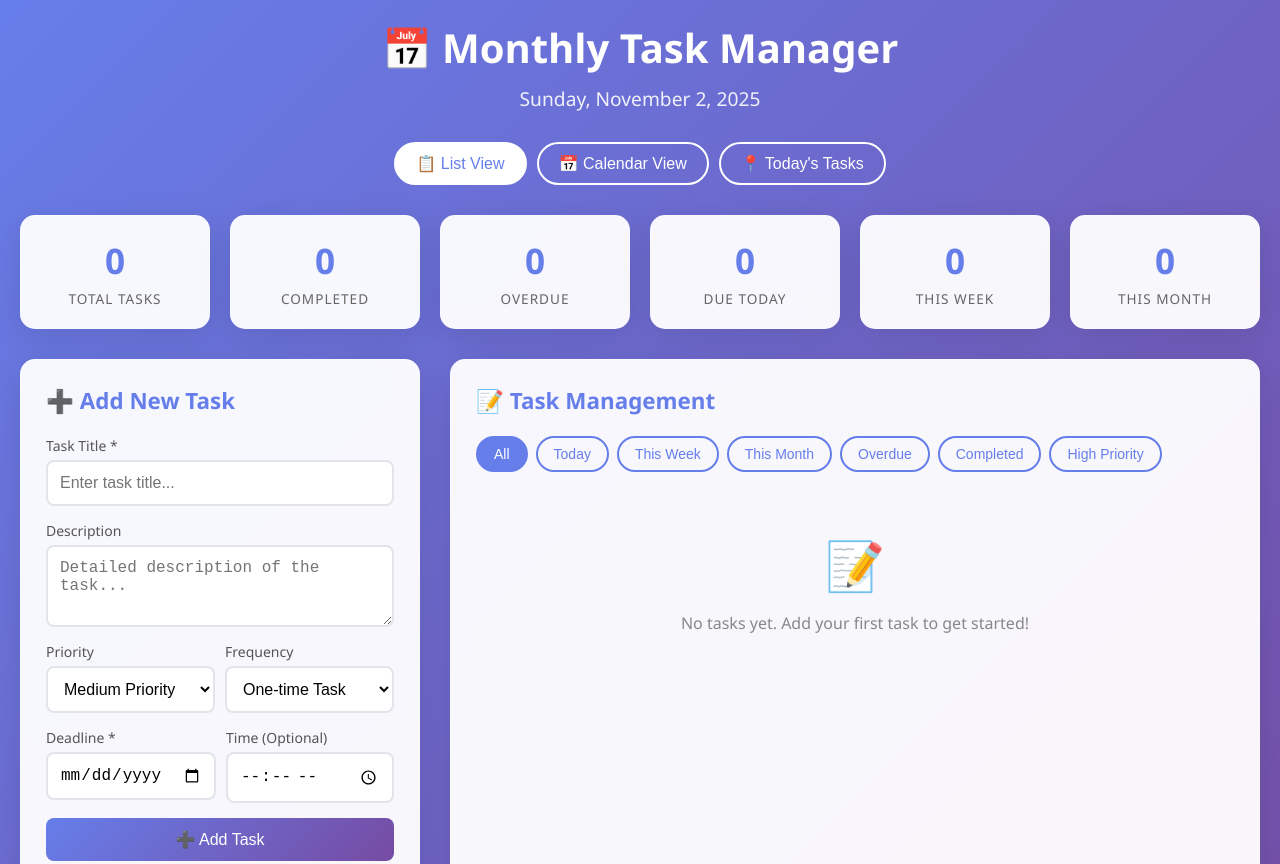
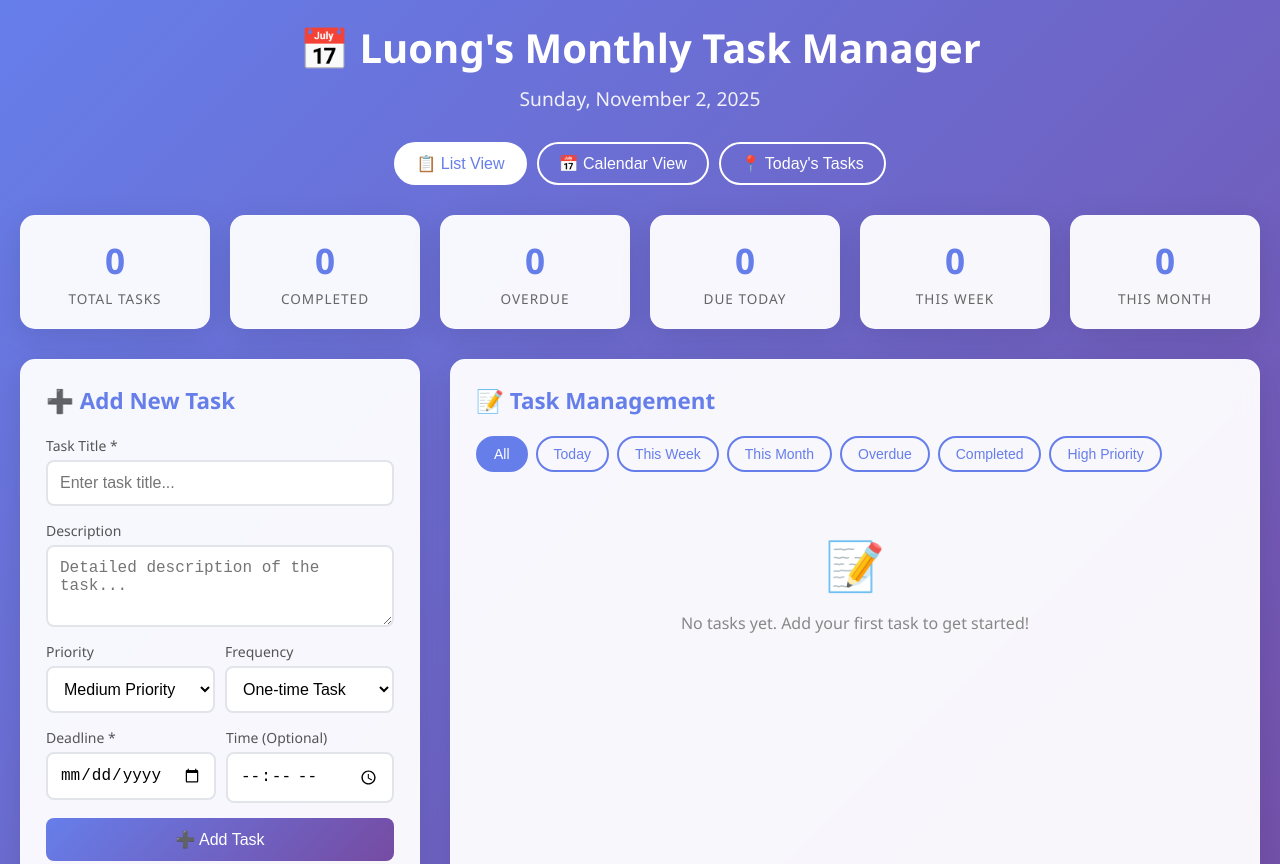
Before and after one commit to luuamanda2-source/Test, a plain HTML site: page monthly-task-manager.html in a window 1280 px wide. Shown: the top 864 px of the page. Drawn offline with Linux system fonts and the light colour scheme.

Commit message:
Update monthly-task-manager.html

```diff
--- a/monthly-task-manager.html
+++ b/monthly-task-manager.html
@@ -542,7 +542,7 @@
 <body>
     <div class="container">
         <div class="header">
-            <h1>📅 Monthly Task Manager</h1>
+            <h1>📅 Luong's Monthly Task Manager</h1>
             <div class="date-display" id="currentDate"></div>
         </div>
 
```
